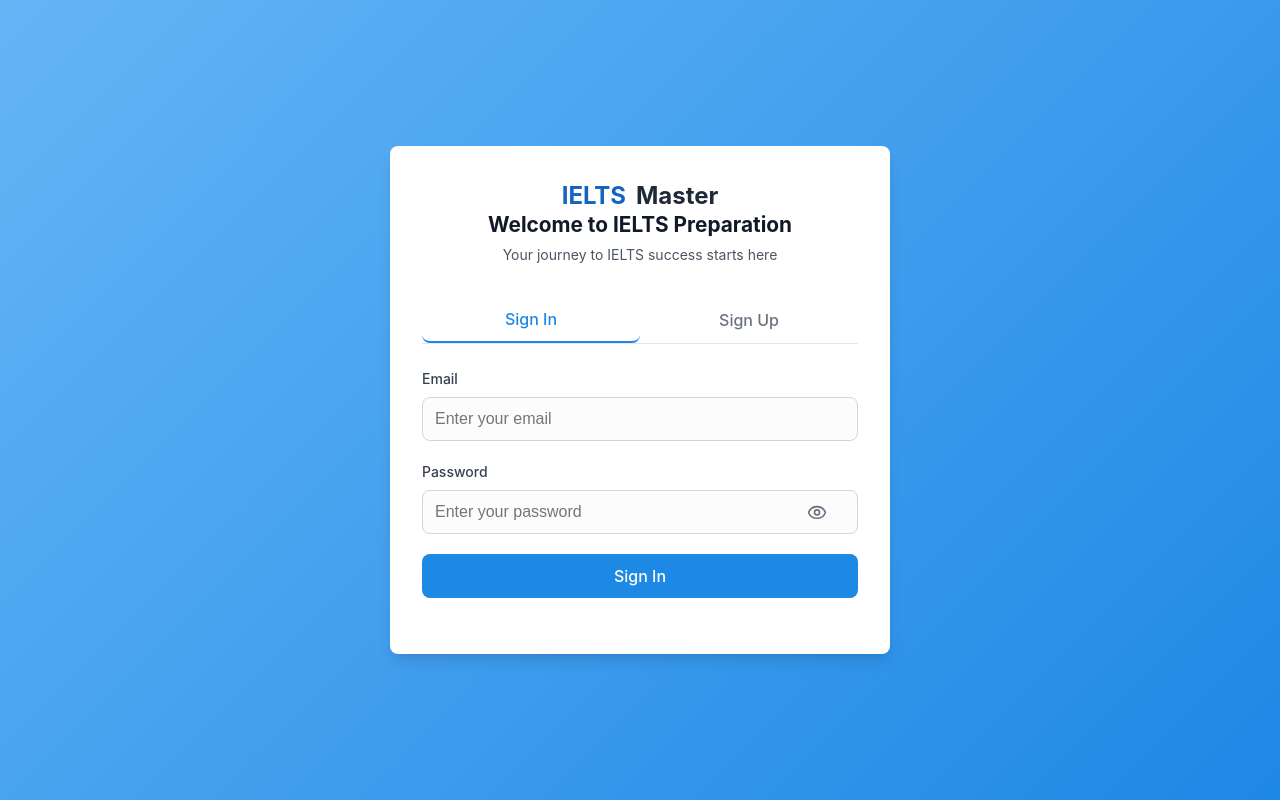
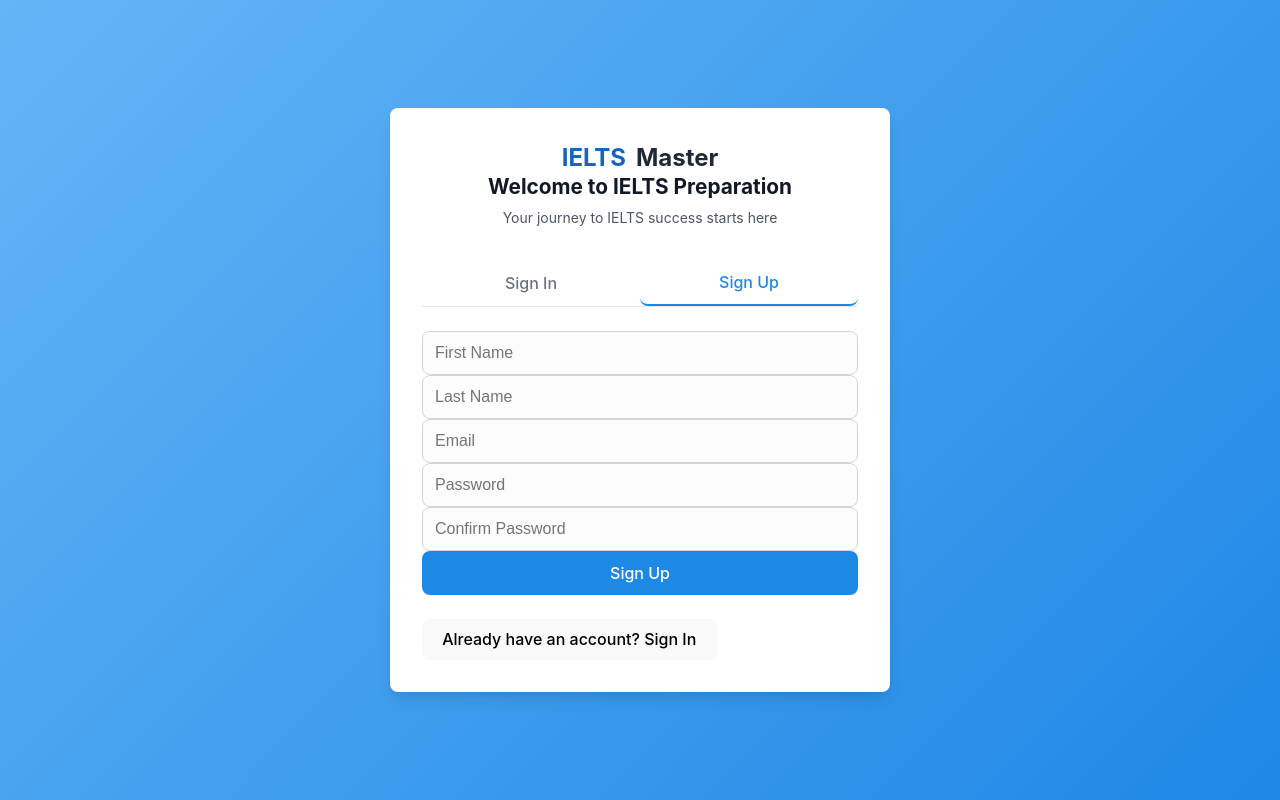
Before and after one commit to DhruvilCG/ielts_preparation, a React (Vite) app in the folder frontend/vite_app/: page /auth in a window 1280 px wide. Built offline with nearby package versions, Linux system fonts and the light colour scheme.

Commit message:
Refactor Auth component to streamline sign-in and sign-up logic, improve input handling, and enhance user experience

```diff
--- a/frontend/vite_app/src/components/Auth.jsx
+++ b/frontend/vite_app/src/components/Auth.jsx
@@ -1,18 +1,12 @@
-import { useState } from "react";
+import React, { useState } from "react";
 import { useNavigate } from "react-router-dom";
-import { Eye, EyeOff } from "lucide-react";
 import "./auth-styles.css";
 
-function AuthPage() {
-  const [activeTab, setActiveTab] = useState("signin");
-  const [showPassword, setShowPassword] = useState({
-    signIn: false,
-    signUp: false,
-  });
+const AuthPage = () => {
+  const [activeTab, setActiveTab] = useState("signup");
   const [loading, setLoading] = useState(false);
   const navigate = useNavigate();
 
-  const [signInData, setSignInData] = useState({ email: "", password: "" });
   const [signUpData, setSignUpData] = useState({
     firstName: "",
     lastName: "",
@@ -21,51 +15,22 @@ function AuthPage() {
     confirmPassword: "",
   });
 
+  const [signInData, setSignInData] = useState({
+    email: "",
+    password: "",
+  });
+
   const handleInputChange = (e, type) => {
-    if (type === "signin") {
+    if (type === "signup") {
+      setSignUpData({ ...signUpData, [e.target.name]: e.target.value });
+    } else {
       setSignInData({ ...signInData, [e.target.name]: e.target.value });
-    } else {
-      setSignUpData({ ...signUpData, [e.target.name]: e.target.value });
     }
-  };
-
-  const togglePasswordVisibility = (type) => {
-    setShowPassword((prev) => ({ ...prev, [type]: !prev[type] }));
-  };
-
-  const handleSignIn = async (e) => {
-    e.preventDefault();
-    if (!signInData.email || !signInData.password) {
-      alert("Please fill in all fields.");
-      return;
-    }
-
-    setLoading(true);
-    try {
-      const response = await fetch("http://localhost:5000/api/auth/signin", {
-        method: "POST",
-        headers: { "Content-Type": "application/json" },
-        body: JSON.stringify(signInData),
-      });
-
-      const data = await response.json();
-      if (response.ok) {
-        localStorage.setItem("user", JSON.stringify(data));
-        alert("Login Successful!");
-        navigate("/");
-      } else {
-        alert(data.message || "Login failed");
-      }
-    } catch (error) {
-      alert("Network error. Please try again.");
-      console.error("SignIn Error:", error);
-    }
-    setLoading(false);
   };
 
   const handleSignUp = async (e) => {
     e.preventDefault();
-    if (Object.values(signUpData).some((field) => field.trim() === "")) {
+    if (Object.values(signUpData).some((field) => !field.trim())) {
       alert("All fields are required.");
       return;
     }
@@ -79,15 +44,8 @@ function AuthPage() {
       const response = await fetch("http://localhost:5000/api/auth/signup", {
         method: "POST",
         headers: { "Content-Type": "application/json" },
-        body: JSON.stringify({
-          firstName: signUpData.firstName,
-          lastName: signUpData.lastName,
-          email: signUpData.email,
-          password: signUpData.password,
-        }),
+        body: JSON.stringify(signUpData),
       });
-
-
       const data = await response.json();
       if (response.ok) {
         alert("Account Created Successfully!");
@@ -105,6 +63,33 @@ function AuthPage() {
     } catch (error) {
       alert("Network error. Please try again.");
       console.error("SignUp Error:", error);
+    }
+    setLoading(false);
+  };
+
+  const handleSignIn = async (e) => {
+    e.preventDefault();
+    if (!signInData.email || !signInData.password) {
+      alert("Email and password are required!");
+      return;
+    }
+    setLoading(true);
+    try {
+      const response = await fetch("http://localhost:5000/api/auth/signin", {
+        method: "POST",
+        headers: { "Content-Type": "application/json" },
+        body: JSON.stringify(signInData),
+      });
+      const data = await response.json();
+      if (response.ok) {
+        alert("Login Successful!");
+        navigate("/");
+      } else {
+        alert(data.message || "Login failed");
+      }
+    } catch (error) {
+      alert("Network error. Please try again.");
+      console.error("Signin Error:", error);
     }
     setLoading(false);
   };
@@ -130,48 +115,29 @@ function AuthPage() {
           </button>
         </div>
 
-        {activeTab === "signin" ? (
-          <form className="auth-form" onSubmit={handleSignIn}>
-            <div className="form-group">
-              <label htmlFor="email">Email</label>
-              <input type="email" name="email" placeholder="Enter your email" value={signInData.email} onChange={(e) => handleInputChange(e, "signin")} required />
-            </div>
-
-            <div className="form-group">
-              <label htmlFor="password">Password</label>
-              <div className="password-input">
-                <input type={showPassword.signIn ? "text" : "password"} name="password" placeholder="Enter your password" value={signInData.password} onChange={(e) => handleInputChange(e, "signin")} required />
-                <button type="button" className="password-toggle" onClick={() => togglePasswordVisibility("signIn")}>
-                  {showPassword.signIn ? <EyeOff size={20} /> : <Eye size={20} />}
-                </button>
-              </div>
-            </div>
-
-            <button type="submit" className="auth-button" disabled={loading}>
-              {loading ? "Signing In..." : "Sign In"}
-            </button>
+        {activeTab === "signup" ? (
+          <form className="auth-form" onSubmit={handleSignUp}>
+            <input type="text" name="firstName" placeholder="First Name" value={signUpData.firstName} onChange={(e) => handleInputChange(e, "signup")} className="auth-input" />
+            <input type="text" name="lastName" placeholder="Last Name" value={signUpData.lastName} onChange={(e) => handleInputChange(e, "signup")} className="auth-input" />
+            <input type="email" name="email" placeholder="Email" value={signUpData.email} onChange={(e) => handleInputChange(e, "signup")} className="auth-input" />
+            <input type="password" name="password" placeholder="Password" value={signUpData.password} onChange={(e) => handleInputChange(e, "signup")} className="auth-input" />
+            <input type="password" name="confirmPassword" placeholder="Confirm Password" value={signUpData.confirmPassword} onChange={(e) => handleInputChange(e, "signup")} className="auth-input" />
+            <button type="submit" disabled={loading} className="auth-button">{loading ? "Signing Up..." : "Sign Up"}</button>
           </form>
         ) : (
-          <form className="auth-form" onSubmit={handleSignUp}>
-            <div className="form-row">
-              <div className="form-group">
-                <label htmlFor="firstName">First Name</label>
-                <input type="text" name="firstName" placeholder="First name" value={signUpData.firstName} onChange={(e) => handleInputChange(e, "signup")} required />
-              </div>
-              <div className="form-group">
-                <label htmlFor="lastName">Last Name</label>
-                <input type="text" name="lastName" placeholder="Last name" value={signUpData.lastName} onChange={(e) => handleInputChange(e, "signup")} required />
-              </div>
-            </div>
-
-            <button type="submit" className="auth-button" disabled={loading}>
-              {loading ? "Creating Account..." : "Create Account"}
-            </button>
+          <form className="auth-form" onSubmit={handleSignIn}>
+            <input type="email" name="email" placeholder="Email" value={signInData.email} onChange={(e) => handleInputChange(e, "signin")} className="auth-input" />
+            <input type="password" name="password" placeholder="Password" value={signInData.password} onChange={(e) => handleInputChange(e, "signin")} className="auth-input" />
+            <button type="submit" disabled={loading} className="auth-button">{loading ? "Signing In..." : "Sign In"}</button>
           </form>
         )}
+
+        <button className="switch-auth" onClick={() => setActiveTab(activeTab === "signup" ? "signin" : "signup")}>
+          {activeTab === "signup" ? "Already have an account? Sign In" : "Don't have an account? Sign Up"}
+        </button>
       </div>
     </div>
   );
-}
+};
 
 export default AuthPage;
```
Also changed, not shown: 1 other file (tests, documents, lock files or other folders).
